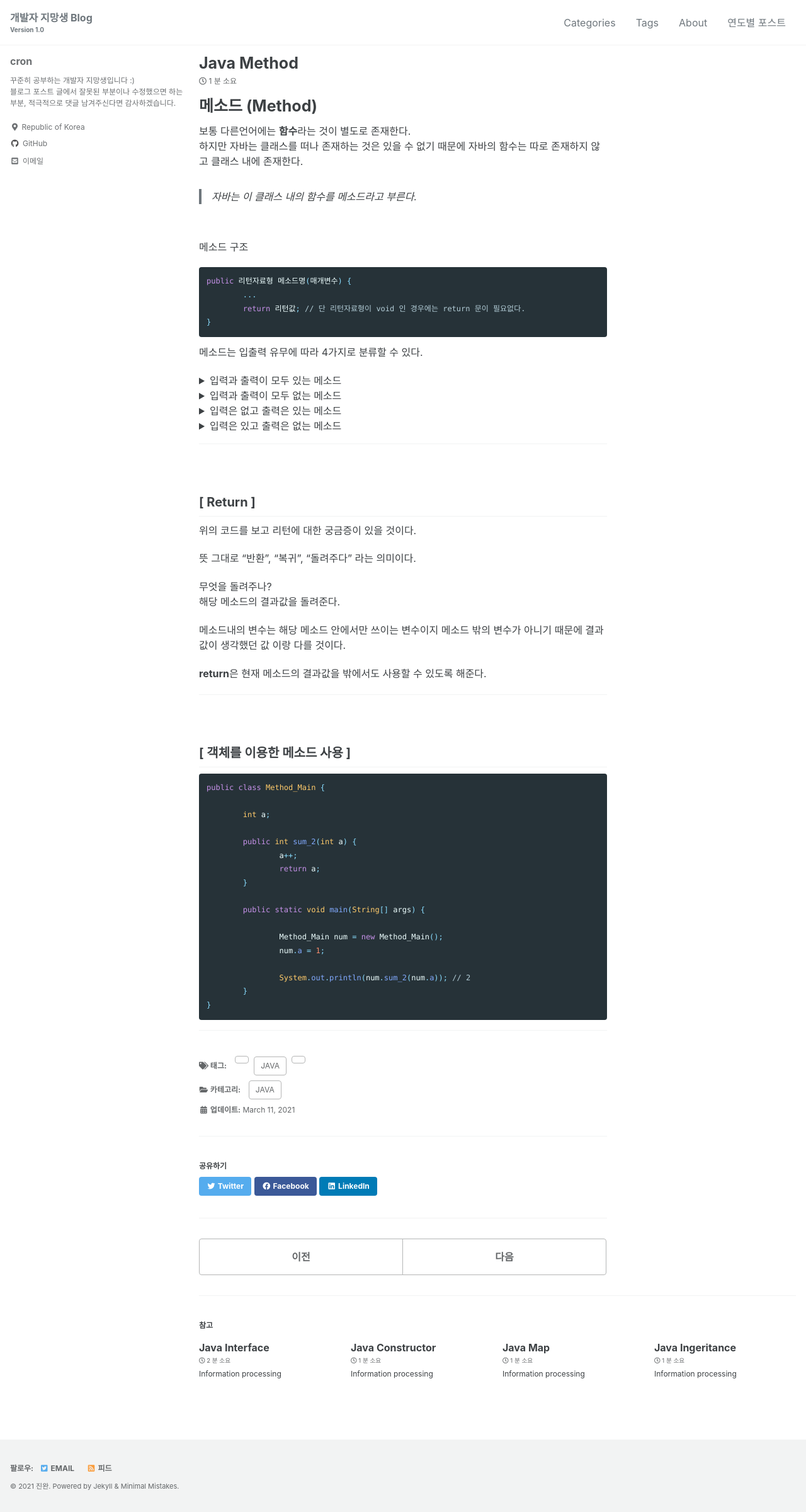
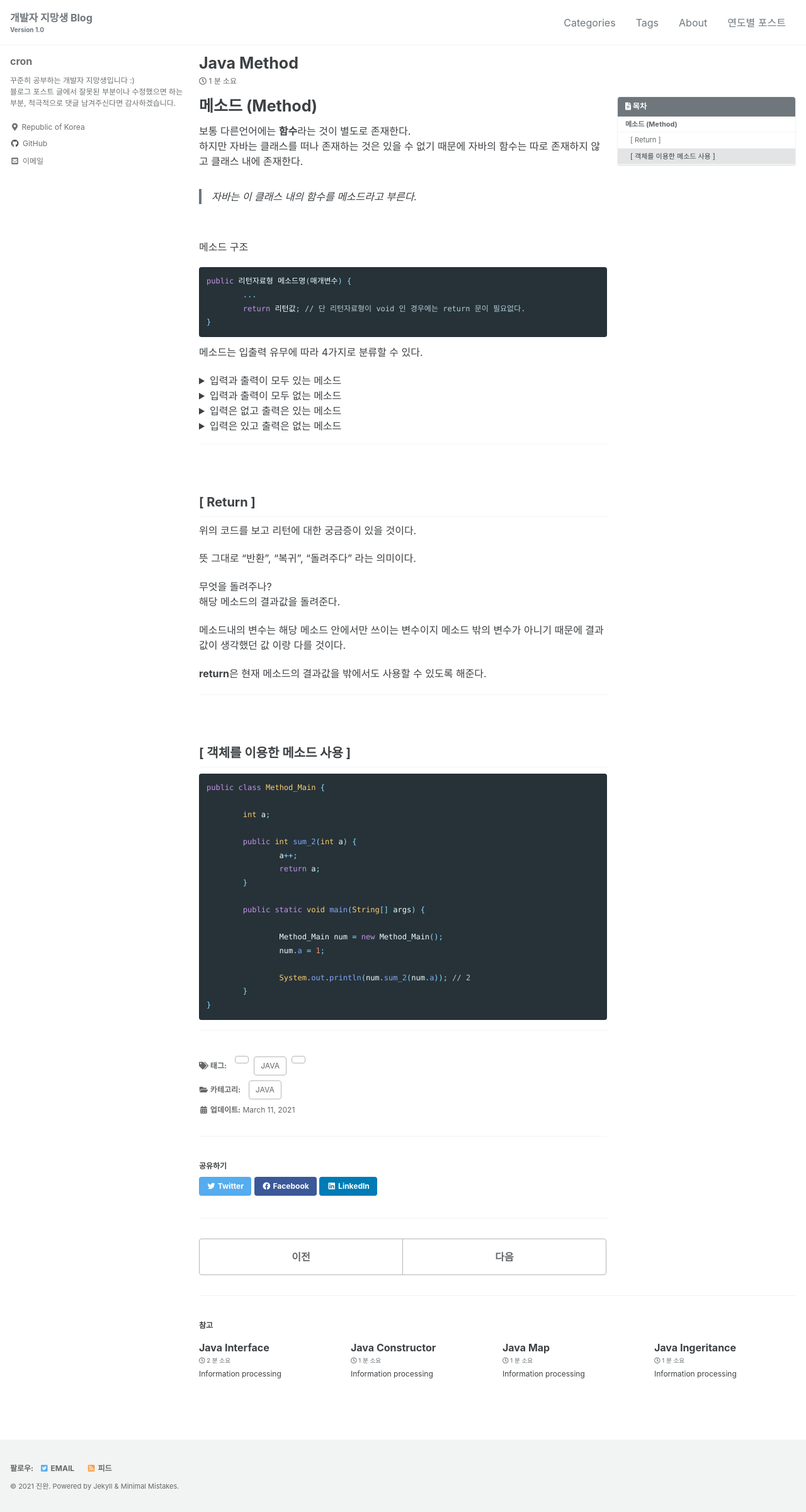
Before and after one commit to J1NWAN/j1nwan.github.com, a Jekyll site: the page built from _posts/JAVA/2021-03-11-Java Method.md, in a window 1280 px wide. Shown: the whole page at 63% size. Built offline with Jekyll 4.4.1, drawn with Linux system fonts in a browser that asks for light colours; cached includes are drawn as plain includes.

Commit message:
목차 추가
목차 추가

```diff
--- a/_posts/JAVA/2021-03-11-Java Method.md
+++ b/_posts/JAVA/2021-03-11-Java Method.md
@@ -7,6 +7,9 @@ categories:
 tags:
     - JAVA, Method
 last_modified_at: '2021-03-11 21:30:00 +0800'
+toc: true
+toc_sticky: true
+toc_label: 목차
 ---
 
 # 메소드 (Method)
```
